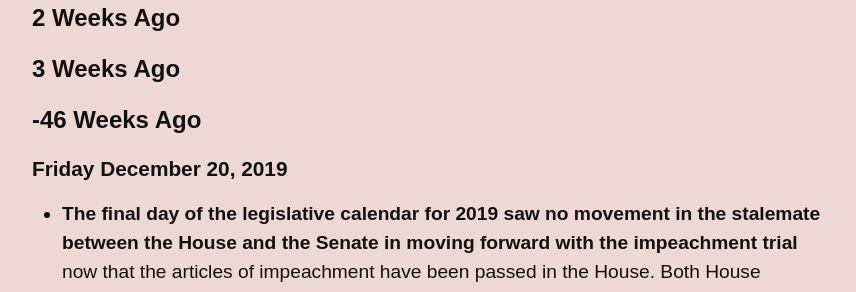
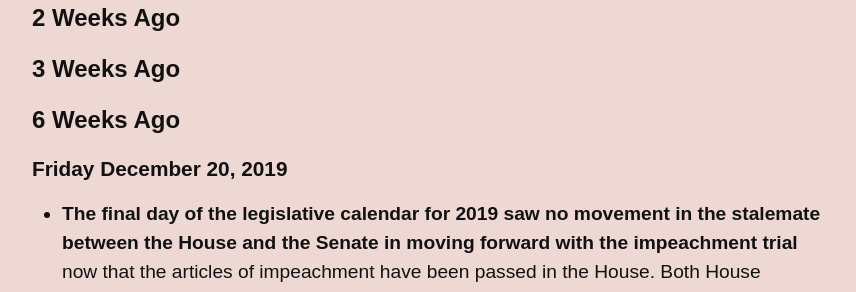
Before and after one commit to dansinker/impeachment.fyi, a Jekyll site: the page built from archive.md, in a window 1280 px wide and 900 px high, scrolled down 329 px. Shown: the part 154-446 px from the top of the window, without its empty margins (268-1124 px from the left). Built offline with Jekyll 4.4.1, drawn with Linux system fonts in a browser that asks for light colours; nearby versions of some CDN libraries; some web fonts are replaced; comment, search, counter and statistics services are not loaded; some of the changed text lies outside the part shown.

Commit message:
Fix bug in archive (hopefully)

```diff
--- a/archive.md
+++ b/archive.md
@@ -13,7 +13,11 @@ layout: home
     {% assign weeks_array = filtered_dates_array | split: ' ' | uniq | join: ' '  %}
     {% assign weeks = weeks_array | split: ' '%}
     {% for week in weeks %}
-      {% assign week_num = current_week | minus:week | plus:0 %}
+      {% assign week_week = week | plus: 0 %}
+      {% if current_week < week_week %}
+        {% assign current_week = current_week | plus: 52 %}
+      {% endif %}
+      {% assign week_num = current_week | minus: week | plus: 0 %}
       {% if week_num == 0 %}
         <section class="week">
           <h3>This Week</h3>
```
